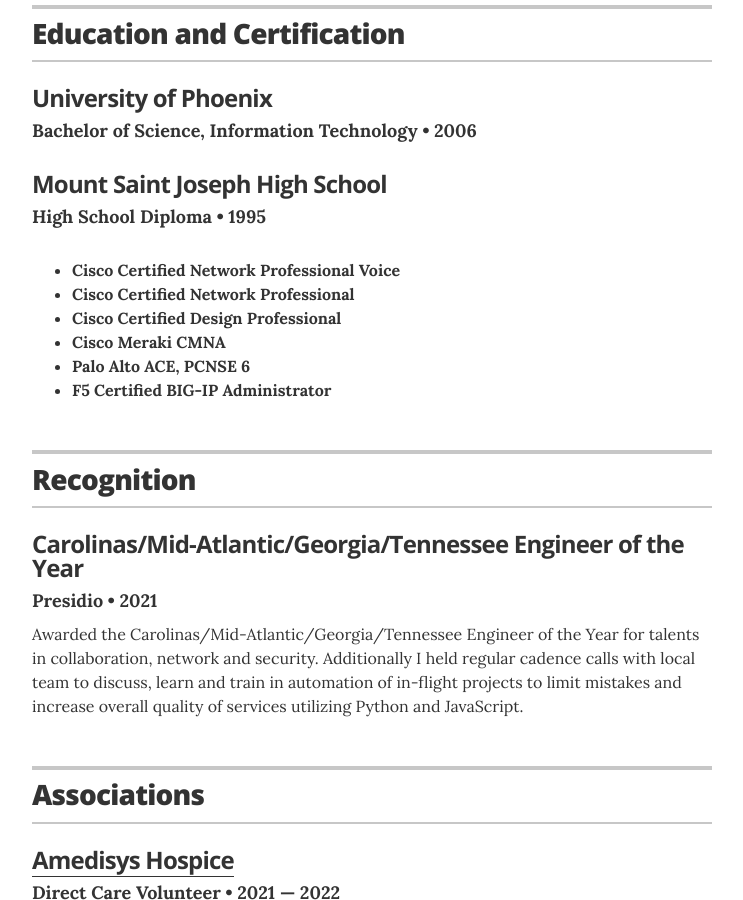
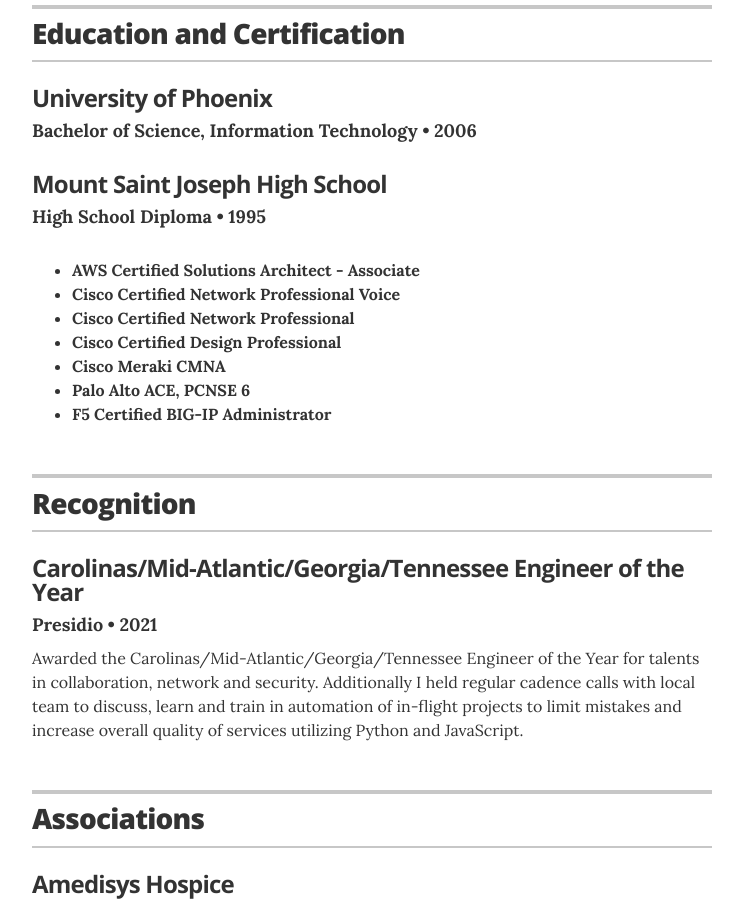
Before and after one commit to jglovier/resume-template, a Jekyll site: the page built from index.html, in a window 1280 px wide and 900 px high, scrolled down 2525 px. Shown: the whole window, without its empty margins (268-1011 px from the left). Built offline with Jekyll 4.4.1, drawn with Linux system fonts in a browser that asks for light colours.

Commit message:
Update education

```diff
--- a/_data/education.yml
+++ b/_data/education.yml
@@ -12,6 +12,7 @@
   summary:
 
   certs:
+    - cert: AWS Certified Solutions Architect - Associate
     - cert: Cisco Certified Network Professional Voice
     - cert: Cisco Certified Network Professional
     - cert: Cisco Certified Design Professional
```
